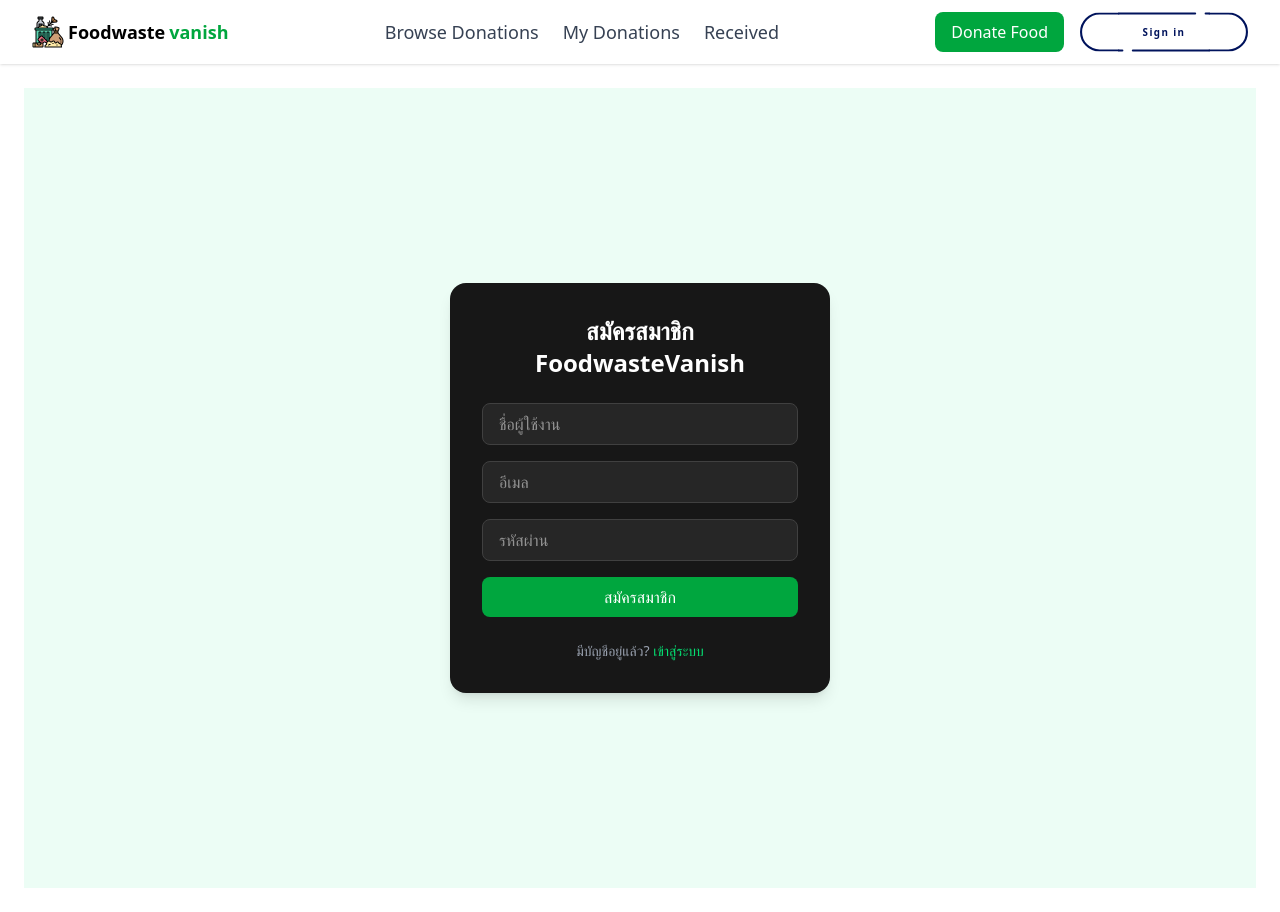
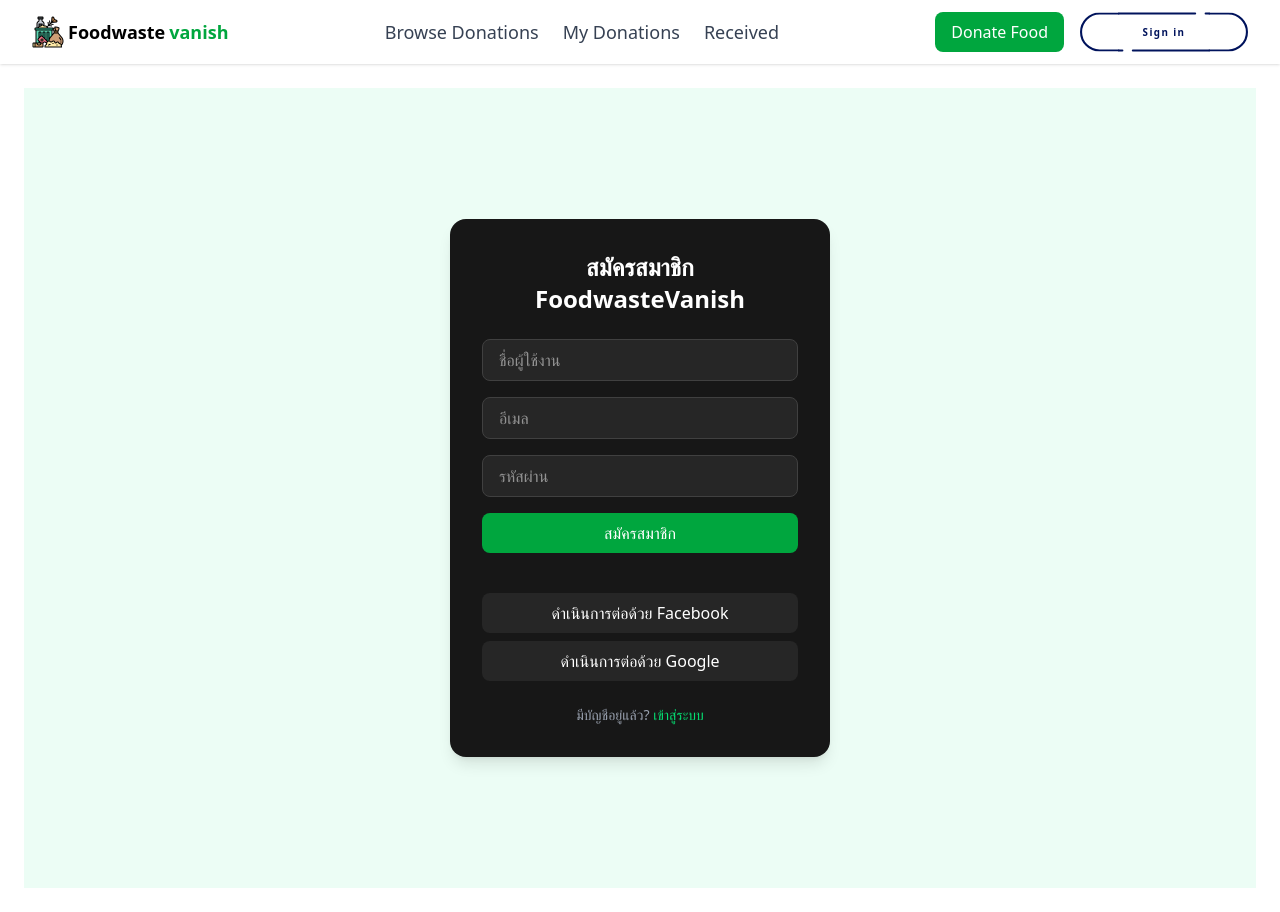
Before and after one commit to Pongworaphat/Foodwastevavanish, a React (Vite) app: page /signup in a window 1280 px wide. Built offline with nearby package versions, Linux system fonts and the light colour scheme.

Commit message:
Update Frontend

```diff
--- a/src/components/Navbar/Auth/SignupPage.jsx
+++ b/src/components/Navbar/Auth/SignupPage.jsx
@@ -10,7 +10,6 @@
   const handleSignup = (e) => {
     e.preventDefault();
 
-    // จำลองการสมัคร (ยังไม่เชื่อม backend)
     alert("สมัครสมาชิกสำเร็จ!");
     navigate("/signin");
   };
@@ -18,7 +17,7 @@
   return (
     <div className="flex justify-center items-center min-h-screen bg-emerald-50">
       <div className="bg-neutral-900 text-white shadow-lg rounded-2xl p-8 w-[380px]">
-        <h1 className="text-2xl font-bold text-center mb-6">
+        <h1 className="text-2xl font-bold text-center mb-6  ">
           สมัครสมาชิก FoodwasteVanish
         </h1>
 
@@ -56,6 +55,15 @@
           >
             สมัครสมาชิก
           </button>
+
+          <div className="mt-6 space-y-2">
+          <button className="w-full bg-neutral-800 text-white py-2 rounded-lg">
+            ดำเนินการต่อด้วย Facebook
+          </button>
+          <button className="w-full bg-neutral-800 text-white py-2 rounded-lg">
+            ดำเนินการต่อด้วย Google
+          </button>
+        </div>
         </form>
 
         <p className="text-center text-sm text-gray-400 mt-6">
```
